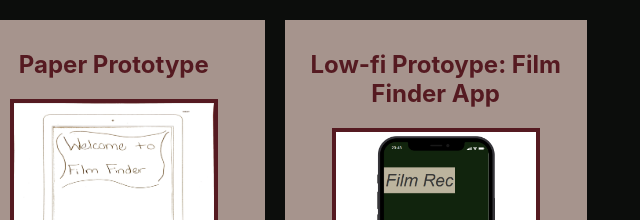
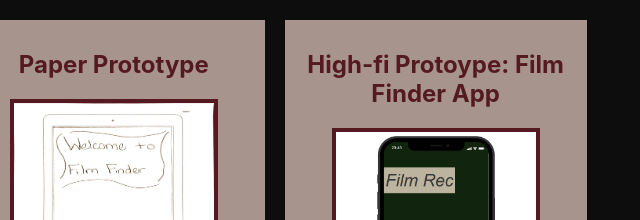
Before and after one commit to JadenEvans/JadenEvans.github.io, a plain HTML site: page index.html in a window 1280 px wide. Shown: the part 698-918 px from the top of the page, 377-1017 px from the left. Drawn offline with Linux system fonts and the light colour scheme.

Commit message:
Add files via upload

```diff
--- a/index.html
+++ b/index.html
@@ -73,7 +73,7 @@
                 </section>
                 <!-- Low-fi Prototype Assignment-->
                 <section class="assignment">
-                    <a href="files/low-fi-prototype/index.html"><h2>Low-fi Protoype: Film Finder App</h2></a>
+                    <a href="files/low-fi-prototype/index.html"><h2>High-fi Protoype: Film Finder App</h2></a>
                     <a href="files/low-fi-prototype/index.html"><img src="images/prototype snap.png"></a>
                         <p>
                             A scenario and multiple tasks to test functions for our prototype.
```
